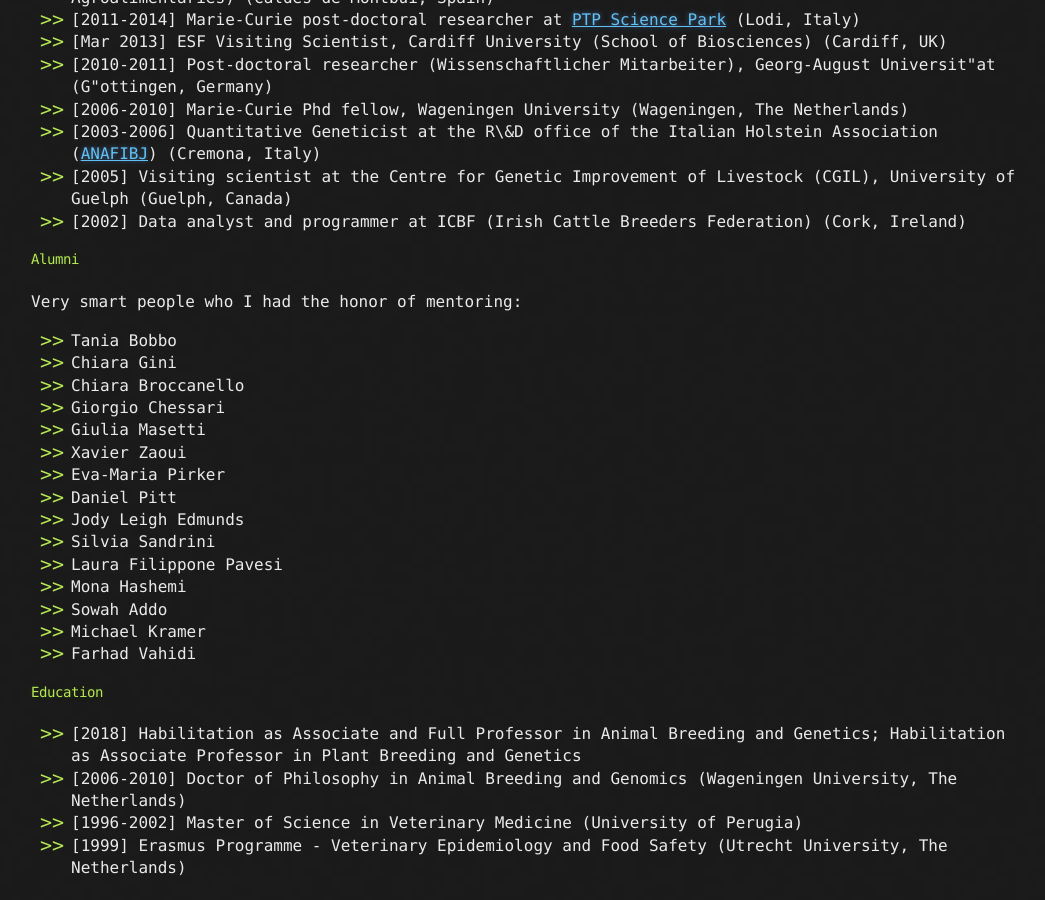
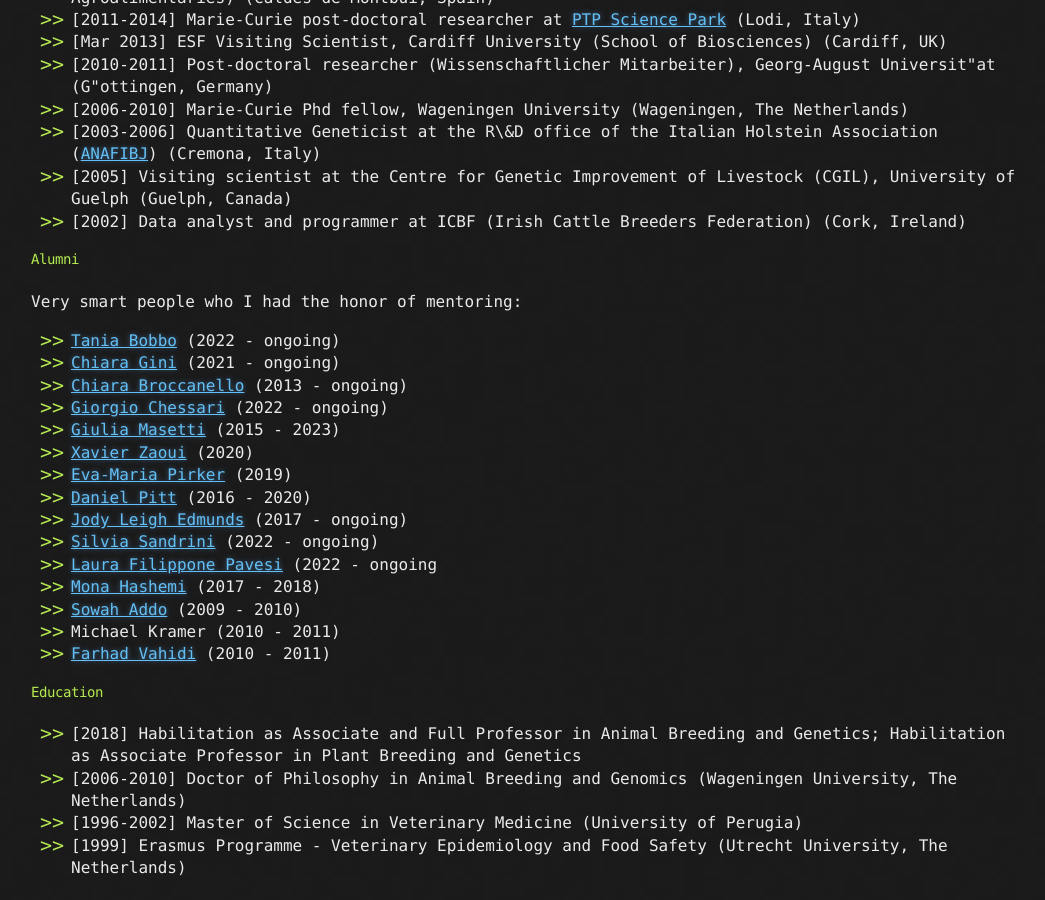
Before and after one commit to bioinformateachers/bioinformateachers.github.io, a Jekyll site: the page built from filippo.md, in a window 1280 px wide and 900 px high, scrolled down 2075 px. Shown: the whole window, without its empty margins (109-1154 px from the left). Built offline with Jekyll 4.4.1, drawn with Linux system fonts in a browser that asks for light colours; our own code applies the rules of GitHub Pages for plain Markdown files.

Commit message:
adding links and time frames to collaborators

```diff
--- a/filippo.md
+++ b/filippo.md
@@ -68,21 +68,21 @@ Current projects include: deep neural network models for image, sound, text and
 
 Very smart people who I had the honor of mentoring:
 
-- Tania Bobbo
-- Chiara Gini
-- Chiara Broccanello
-- Giorgio Chessari
-- Giulia Masetti
-- Xavier Zaoui
-- Eva-Maria Pirker
-- Daniel Pitt
-- Jody Leigh Edmunds
-- Silvia Sandrini
-- Laura Filippone Pavesi
-- Mona Hashemi
-- Sowah Addo
-- Michael Kramer
-- Farhad Vahidi
+- [Tania Bobbo](https://ibba.cnr.it/en/staff/tania-bobbo/) (2022 - ongoing)
+- [Chiara Gini](https://www.researchgate.net/profile/Chiara-Gini) (2021 - ongoing)
+- [Chiara Broccanello](https://www.dbt.univr.it/?ent=persona&id=72613) (2013 - ongoing)
+- [Giorgio Chessari](https://www.di3a.unict.it/dottorandi/giorgio.chessari) (2022 - ongoing)
+- [Giulia Masetti](https://www.researchgate.net/profile/Giulia-Masetti-2) (2015 - 2023)
+- [Xavier Zaoui](https://www.linkedin.com/in/xavier-k-zaoui/?originalSubdomain=it) (2020)
+- [Eva-Maria Pirker](https://blest.unibocconi.eu/who-we-are/phd-students/eva-maria-pirker) (2019)
+- [Daniel Pitt](https://orcid.org/0000-0002-8429-2957) (2016 - 2020)
+- [Jody Leigh Edmunds](https://www.researchgate.net/profile/Jody-Edmunds-2) (2017 - ongoing)
+- [Silvia Sandrini](https://www.unimi.it/it/ugov/person/silvia-sandrini) (2022 - ongoing)
+- [Laura Filippone Pavesi](https://www.ospedaleveterinario.unimi.it/staff/laura-filippone-pavesi-clinica-dei-ruminanti-e-del-suino/) (2022 - ongoing
+- [Mona Hashemi](https://www.researchgate.net/profile/Mona-Hashemi-2) (2017 - 2018)
+- [Sowah Addo](https://www.researchgate.net/profile/Sowah-Addo) (2009 - 2010)
+- Michael Kramer (2010 - 2011)
+- [Farhad Vahidi](https://www.researchgate.net/profile/Sm-Farhad-Vahidi) (2010 - 2011)
 
 #### Education
 
```
